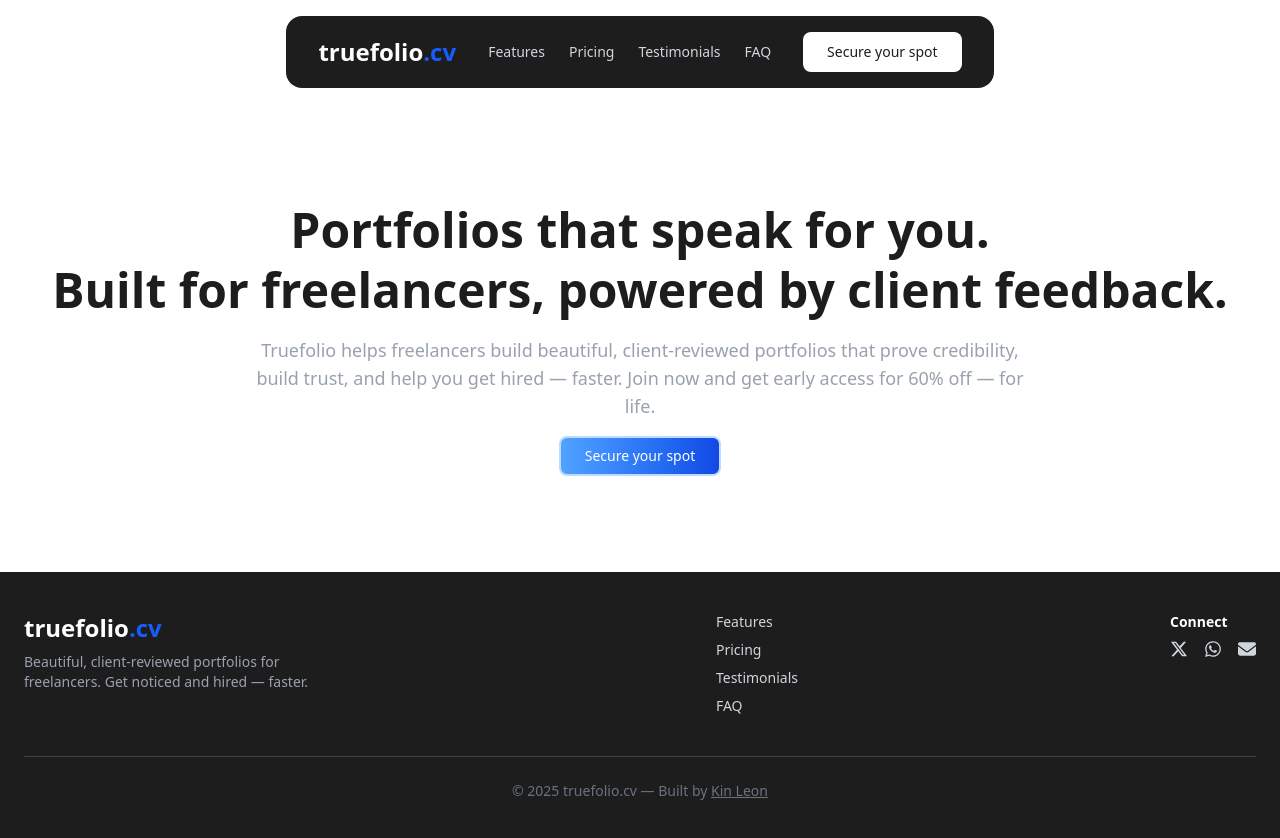
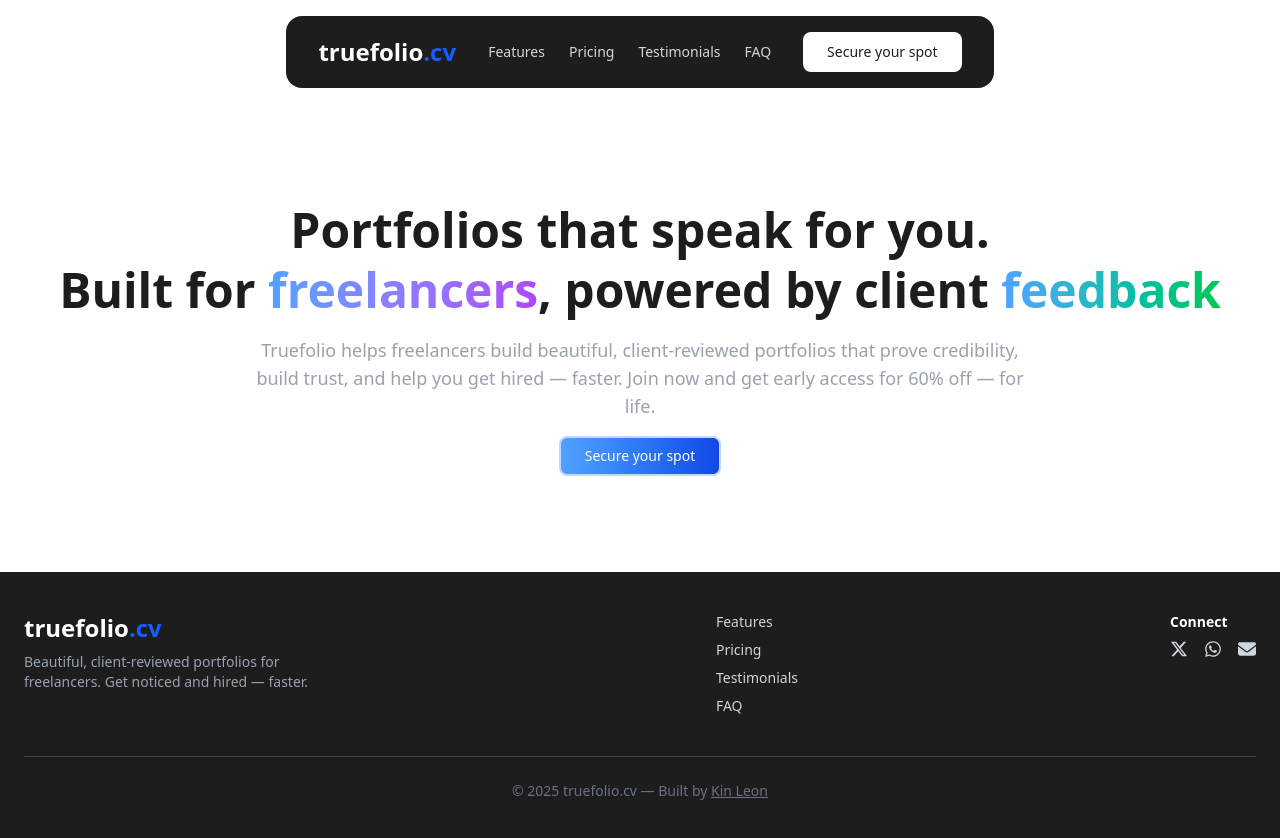
Before and after one commit to codewithkin/truefolio, a Next.js app: page / in a window 1280 px wide. Shown: the top 838 px of the page. Built offline with nearby package versions, Linux system fonts and the light colour scheme.

Commit message:
Refactor Header component to enhance text styling for better visual appeal

```diff
--- a/src/components/landing/Header.tsx
+++ b/src/components/landing/Header.tsx
@@ -15,8 +15,16 @@
             <h1 className="text-4xl md:text-5xl font-bold leading-tight">
                 Portfolios that speak for you.
                 <br className="hidden md:block" />
-                Built for freelancers, powered by client feedback.
+                Built for{' '}
+                <span className="bg-gradient-to-r from-blue-400 to-purple-500 bg-clip-text text-transparent">
+                    freelancers
+                </span>
+                , powered by client{' '}
+                <span className="bg-gradient-to-r from-blue-400 to-green-500 bg-clip-text text-transparent">
+                    feedback
+                </span>
             </h1>
+
 
             {/* Subheading */}
             <p className="mt-4 md:max-w-3xl text-gray-400 text-base md:text-lg">
```
